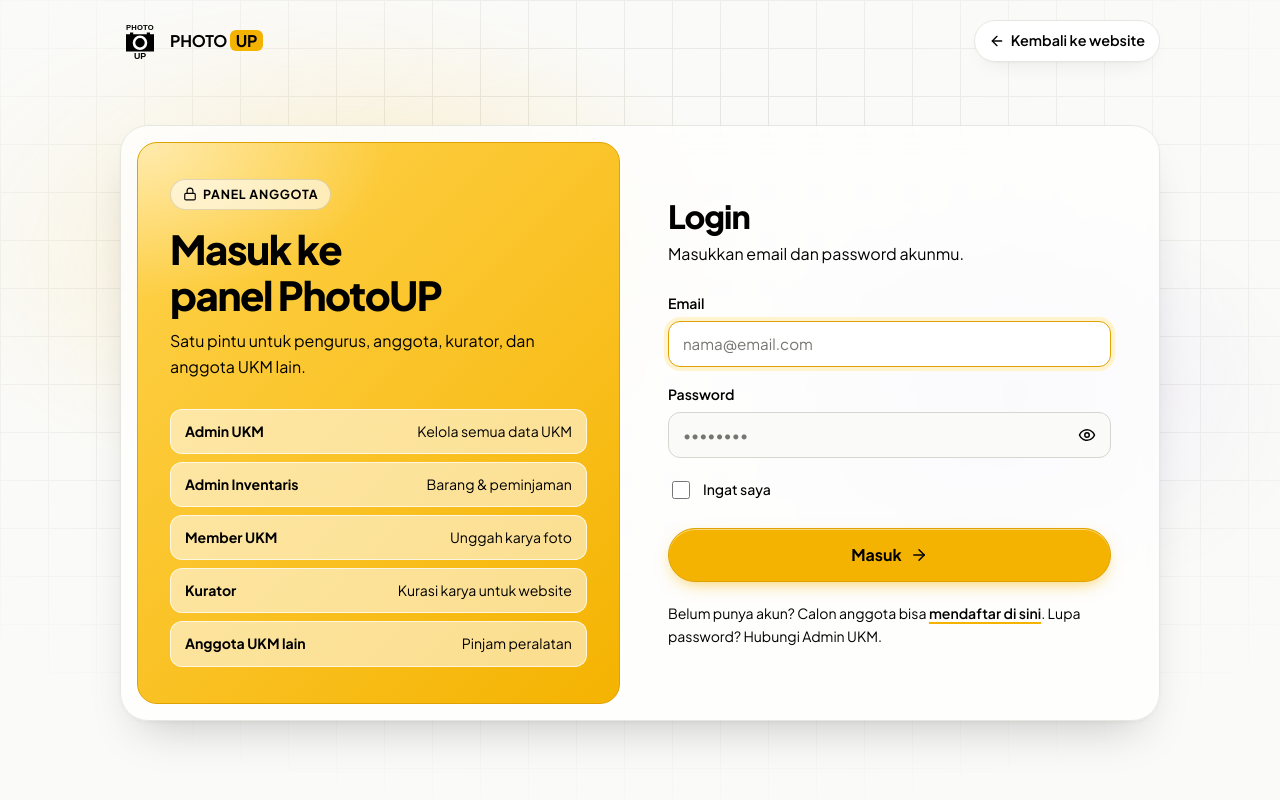
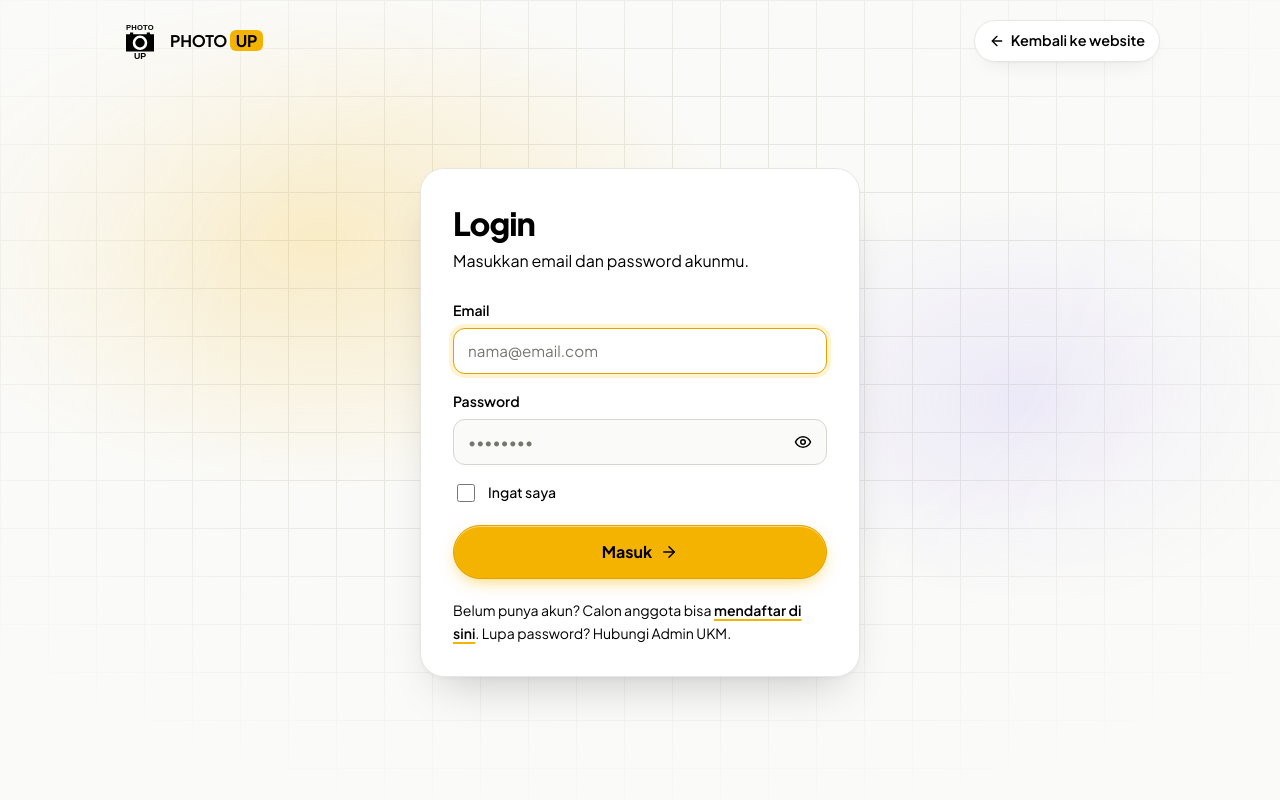
Before and after one commit to alwi-web/UKM-PHOTOHRAPHY-UNIVERSITAS-PANCASILA, a Laravel app: page /login in a window 1280 px wide. Run offline with Laravel 12, Linux system fonts and the light colour scheme.

Commit message:
Halaman login cukup formulir saja, tanpa panel kuning
Co-Authored-By: Claude Opus 5.5 <noreply@anthropic.com>
Claude-Session: https://claude.ai/code/session_01864SxmDddLwy96hSqNHZQP

```diff
--- a/public/css/login.css
+++ b/public/css/login.css
@@ -52,70 +52,16 @@
 }
 
 .auth-card {
-  display: grid;
-  grid-template-columns: minmax(0, 1fr) minmax(0, 1.05fr);
-  gap: 16px;
-  width: min(1040px, 100%);
-  padding: 16px;
+  width: min(440px, 100%);
   border: 1px solid var(--line);
-  border-radius: 28px;
-  background: rgba(255, 255, 255, 0.75);
-  backdrop-filter: blur(12px);
-  -webkit-backdrop-filter: blur(12px);
+  border-radius: 24px;
+  background: var(--surface);
   box-shadow: var(--shadow-lg);
 }
 
-/* panel kuning kiri */
-.auth-side {
-  padding: 36px 32px;
-  border: 1px solid var(--yellow-dark);
-  border-radius: 20px;
-  background:
-    radial-gradient(420px 260px at 0% 0%, rgba(255, 255, 255, 0.55), transparent 60%),
-    linear-gradient(135deg, #ffd34d, var(--yellow));
-}
-
-.auth-side h1 {
-  margin-top: 16px;
-  font-size: clamp(1.9rem, 3.4vw, 2.5rem);
-  font-weight: 800;
-  letter-spacing: -0.035em;
-}
-
-.auth-side > p {
-  margin-top: 10px;
-}
-
-.auth-roles {
-  list-style: none;
-  display: grid;
-  gap: 8px;
-  margin: 28px 0 0;
-  padding: 0;
-}
-
-.auth-roles li {
-  display: flex;
-  align-items: baseline;
-  justify-content: space-between;
-  gap: 12px;
-  padding: 10px 14px;
-  border: 1px solid rgba(255, 255, 255, 0.7);
-  border-radius: 12px;
-  background: rgba(255, 255, 255, 0.55);
-  font-size: 0.88rem;
-}
-
-.auth-roles span {
-  text-align: right;
-}
-
-/* formulir kanan */
+/* formulir */
 .auth-form {
-  display: flex;
-  flex-direction: column;
-  justify-content: center;
-  padding: 36px 32px;
+  padding: 36px 32px 32px;
 }
 
 .auth-form h2 {
@@ -182,24 +128,6 @@
   text-underline-offset: 3px;
 }
 
-@media (max-width: 820px) {
-  .auth-card {
-    grid-template-columns: 1fr;
-  }
-
-  .auth-side {
-    padding: 24px;
-  }
-
-  .auth-roles {
-    display: none;
-  }
-
-  .auth-form {
-    padding: 24px 12px 12px;
-  }
-}
-
 @media (max-width: 600px) {
   .auth-top {
     margin-top: 12px;
@@ -216,12 +144,11 @@
   }
 
   .auth-card {
-    padding: 10px;
-    border-radius: 22px;
+    border-radius: 20px;
   }
 
-  .auth-side h1 {
-    font-size: 1.6rem;
+  .auth-form {
+    padding: 28px 20px 24px;
   }
 
   .auth-form h2 {
--- a/resources/views/auth/login.blade.php
+++ b/resources/views/auth/login.blade.php
@@ -25,20 +25,6 @@
 
   <main class="auth-main">
     <div class="auth-card">
-      {{-- panel kuning: siapa saja yang bisa masuk --}}
-      <aside class="auth-side">
-        <span class="eyebrow eyebrow-dark"><x-glyph name="lock" :size="14" /> Panel Anggota</span>
-        <h1>Masuk ke panel PhotoUP</h1>
-        <p>Satu pintu untuk pengurus, anggota, kurator, dan anggota UKM lain.</p>
-        <ul class="auth-roles">
-          <li><b>Admin UKM</b><span>Kelola semua data UKM</span></li>
-          <li><b>Admin Inventaris</b><span>Barang &amp; peminjaman</span></li>
-          <li><b>Member UKM</b><span>Unggah karya foto</span></li>
-          <li><b>Kurator</b><span>Kurasi karya untuk website</span></li>
-          <li><b>Anggota UKM lain</b><span>Pinjam peralatan</span></li>
-        </ul>
-      </aside>
-
       <form class="auth-form" method="POST" action="{{ route('login.store') }}" novalidate>
         @csrf
         <h2>Login</h2>
```
Also changed, not shown: tests/Feature/LoginTest.php (+2 -1 lines).
